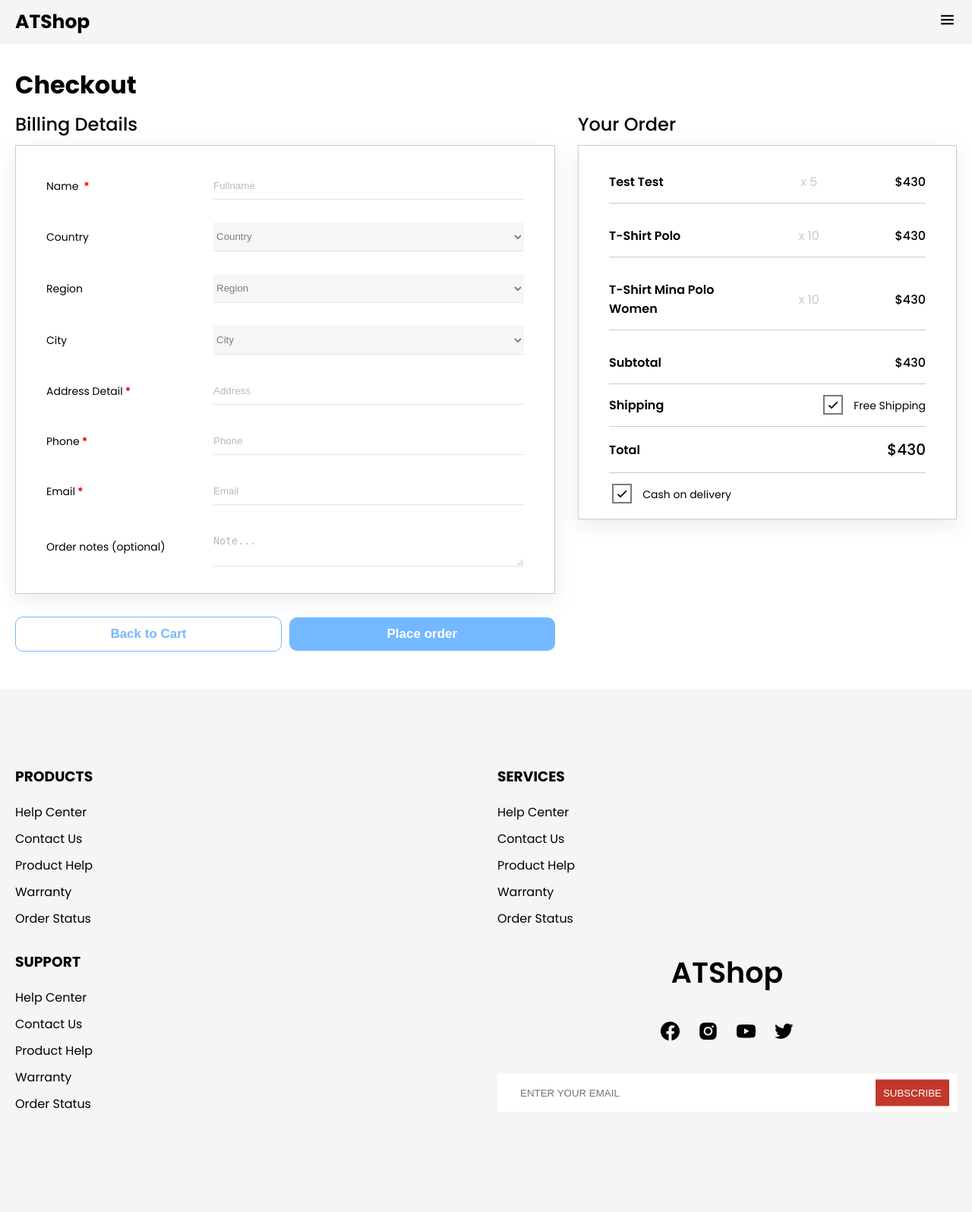
After one commit to duongHAUI/WebsiteBanHang_php_N5, a PHP site: page /WebsiteBanHang_php_N5/checkout in a window 1280 px wide. The commit adds this page. Shown: the whole page at 76% size. Run offline with PHP 8.4, Linux system fonts and the light colour scheme; some libraries are stand-ins or nearby versions.

Commit message:
add ui checkout + 404

```diff
--- a/css/app.css
+++ b/css/app.css
@@ -11,6 +11,7 @@
     --btn-bg: #000;
     --btn-border-color: #000;
     --btn-color: #fff;
+    --blue-color: #74b9ff;
 }
 
 * {
--- /dev/null
+++ b/css/checkout.css
@@ -0,0 +1,137 @@
+:root {
+    --btn-color: #fff;
+    --blue-color: #74b9ff;
+}
+.checkout {
+    margin-top: 30px;
+    margin-bottom: 30px;
+}
+
+.checkout-title {
+    font-size: 24px;
+    margin: 10px 0;
+    font-weight: 500;
+    text-transform: capitalize;
+}
+
+.checkout-content,
+.order-total {
+    padding: 20px 40px;
+    border: 1px solid #cacaca;
+    box-shadow: rgba(149, 157, 165, 0.2) 0px 8px 24px;
+}
+
+.star-red {
+    color: red;
+    margin-left: 3px;
+    font-weight: bold;
+}
+
+.field-item {
+    padding: 15px 0;
+    display: flex;
+    justify-content: flex-start;
+    align-items: center;
+}
+
+.field-item label {
+    display: inline-block;
+    width: 220px;
+    text-align: left;
+    font-size: 14px;
+}
+
+.field-item input,
+.field-item textarea,
+.field-item select {
+    flex: 1;
+    width: 100%;
+    padding: 10px 0;
+    border: none;
+    border-bottom: 1px solid #c9cacb;
+    opacity: 0.5;
+    transition: 0.5s;
+    color: #000!important;
+}
+
+.field-item input:focus,
+.field-item textarea:focus,
+.field-item select:focus {
+    border-bottom: 2px solid #000;
+    outline: none;
+}
+
+.line,
+.order-item {
+    border-bottom: 1px solid #c9cacb;
+    padding-bottom: 15px;
+    margin: 15px 0;
+    display: flex;
+    align-items: center;
+    justify-content: space-between;
+}
+
+.order-list {
+    display: flex;
+    flex-direction: column;
+}
+
+.order-item .order-item__name {
+    width: 150px;
+}
+
+.order-item .count {
+    color: #cacaca;
+}
+
+.order-item .order-price {
+    color: #000;
+    font-weight: 500;
+    text-align: right;
+}
+.price {
+    font-weight: 500;
+}
+.total-money {
+    font-weight: 500;
+    font-size: 20px;
+}
+.order-item__name,
+.order-total__title {
+    text-transform: capitalize;
+    font-weight: 600;
+    font-size: 16px;
+}
+
+.checkout-btn {
+    display: flex;
+    align-items: center;
+    justify-content: space-between;
+    margin-top: 30px;
+}
+
+.checkout-btn-item {
+    width: 100%;
+    padding: 12px 0;
+    text-align: center;
+    border-radius: 10px;
+    font-weight: 600;
+    font-size: 17px;
+}
+
+.back-to-cart {
+    background-color: transparent;
+    border: 1px solid var(--blue-color);
+    color: var(--blue-color);
+    margin-right: 10px;
+}
+
+.place-order {
+    border: none;
+    background-color: var(--blue-color);
+    color: var(--btn-color);
+}
+
+.cash label, .line label {
+    font-size: 14px !important;
+}
--- a/db/connectdb.php
+++ b/db/connectdb.php
@@ -1,7 +1,7 @@
 <?php
     $servername = "localhost";
     $username = "root";
-    $password = "";
+    $password = "1234";
     $dbname= "fashion_store";
 	$con = mysqli_connect($servername,$username, $password , $dbname);
 ?>
--- a/index.php
+++ b/index.php
@@ -17,6 +17,9 @@ switch ($request) {
     case '/product-detail' :
         require __DIR__ . '/views/product-detail.php';
         break;
+    case '/checkout' :
+        require __DIR__ . '/views/checkout.php';
+        break;
     default:
         http_response_code(404);
         require __DIR__ . '/views/404.php';
--- /dev/null
+++ b/views/checkout.php
@@ -0,0 +1,213 @@
+<!DOCTYPE html>
+<html lang="en">
+<head>
+    <meta charset="UTF-8">
+    <meta http-equiv="X-UA-Compatible" content="IE=edge">
+    <meta name="viewport" content="width=device-width, initial-scale=1.0">
+    <title>ATShop</title>
+    <link rel="preconnect" href="https://fonts.gstatic.com">
+    <link href="https://fonts.googleapis.com/css2?family=Poppins:ital,wght@0,100;0,200;0,300;0,400;0,500;0,600;0,700;0,800;0,900;1,100;1,200;1,300;1,400;1,500;1,600;1,700;1,900&display=swap" rel="stylesheet">
+    <!-- boxicons -->
+    <link href='https://unpkg.com/boxicons@2.0.7/css/boxicons.min.css' rel='stylesheet'>
+    <!-- app css -->
+    <link rel="stylesheet" href="./css/grid.css">
+    <link rel="stylesheet" href="./css/app.css">
+    <link rel="stylesheet" href="./css/checkout.css">
+</head>
+<body>
+    <?php
+        include("header.php");
+    ?>
+    <div class="checkout container">
+        <h1>Checkout</h1>
+        <form action="#">
+            <div class="row">
+                <div class="col-7 col-sm-12">
+                    <p class="checkout-title">billing details</p>
+                    <div class="checkout-content">
+                        <div class="field-item">
+                            <label for="">Name <span class="star-red">*</span></label>
+                            <input type="text" require placeholder="Fullname" name="fullname">
+                        </div>
+                        <div class="field-item">
+                            <label for="">Country</label>
+                            <select id="country" data-live-search='true' name="conutry">
+                                <option value="">Country</option>
+                            </select>
+                        </div>
+                        <div class="field-item">
+                            <label for="">Region</label>
+                            <select id="region" data-live-search='true' name="region">
+                                <option value="">Region</option>
+                            </select>
+                        </div>
+                        <div class="field-item">
+                            <label for="">City</label>
+                            <select id="city" data-live-search='true' name="city">
+                                <option value="">City</option>
+                            </select>
+                        </div>
+                        <div class="field-item">
+                            <label for="">Address Detail<span class="star-red">*</span></label>
+                            <input type="text" placeholder="Address" name="address">
+                        </div>
+                        <div class="field-item">
+                            <label for="">Phone<span class="star-red">*</span></label>
+                            <input type="text" require placeholder="Phone" name="phone">
+                        </div>
+                        <div class="field-item">
+                            <label for="">Email<span class="star-red">*</span></label>
+                            <input type="email" require placeholder="Email" name="email">
+                        </div>
+                        <div class="field-item">
+                            <label for="">Order notes (optional)</label>
+                            <textarea rows="2" placeholder="Note..." name="note"></textarea>
+                        </div>
+                    </div>
+                    <div class="checkout-btn">
+                        <button class="back-to-cart checkout-btn-item">Back to Cart</button>
+                        <button class="place-order checkout-btn-item">Place order</button>
+                    </div>
+                </div>
+                <div class="col-5 col-sm-12">
+                    <p class="checkout-title">your order</p>
+                    <div class="order-total">
+                        <div class="order-list">
+                            <div class="order-item">
+                                <p class="order-item__name">Test test</p>
+                                <p class="count">x 5</p>
+                                <p class="order-price">$430</p>
+                            </div>
+                            <div class="order-item">
+                                <p class="order-item__name">T-shirt Polo</p>
+                                <p class="count">x 10</p>
+                                <p class="order-price">$430</p>
+                            </div>
+                            <div class="order-item">
+                                <p class="order-item__name">t-shirt mina polo women</p>
+                                <p class="count">x 10</p>
+                                <p class="order-price">$430</p>
+                            </div>
+                        </div>
+                        <div class="line">
+                            <p class="order-total__title">subtotal</p>
+                            <p class="price">$430</p>
+                        </div>
+                        <div class="line">
+                            <p class="order-total__title">shipping</p>
+                            <div class="group-checkbox">
+                                <input type="checkbox" id="shipping" checked>
+                                <label for="shipping">
+                                    Free Shipping
+                                    <i class='bx bx-check'></i>
+                                </label>
+                            </div>
+                        </div>
+                        <div class="total-detail line">
+                            <p class="order-total__title">total</p>
+                            <p class="total-money">$430</p>
+                        </div>
+                        <div class="cash">
+                            <div class="group-checkbox">
+                                <input type="checkbox" id="cash" name="cashOnDelivert" checked>
+                                <label for="cash">
+                                    Cash on delivery
+                                    <i class='bx bx-check'></i>
+                                </label>
+                            </div>
+                        </div>
+                    </div>
+                </div>
+            </div>
+        </form>
+    </div>
+    <?php
+        include("footer.php");
+    ?>
+    <script src="https://cdnjs.cloudflare.com/ajax/libs/jquery/3.2.1/jquery.min.js"></script>
+    <script>
+        $(document).ready(function() {
+    //-------------------------------SELECT CASCADING-------------------------//
+    var selectedCountry = (selectedRegion = selectedCity = "");
+    // This is a demo API key for testing purposes. You should rather request your API key (free) from http://battuta.medunes.net/
+    var BATTUTA_KEY = "aefc663259804b9e59083ae65f383a1e";
+    // Populate country select box from battuta API
+    url =
+        "https://battuta.medunes.net/api/country/all/?key=" +
+        BATTUTA_KEY +
+        "&callback=?";
+
+    // EXTRACT JSON DATA.
+    $.getJSON(url, function(data) {
+        console.log(data);
+        $.each(data, function(index, value) {
+        // APPEND OR INSERT DATA TO SELECT ELEMENT.
+        $("#country").append(
+            '<option value="' + value.code + '">' + value.name + "</option>"
+        );
+        });
+    });
+    // Country selected --> update region list .
+    $("#country").change(function() {
+        selectedCountry = this.options[this.selectedIndex].text;
+        countryCode = $("#country").val();
+        // Populate country select box from battuta API
+        url =
+        "https://battuta.medunes.net/api/region/" +
+        countryCode +
+        "/all/?key=" +
+        BATTUTA_KEY +
+        "&callback=?";
+        $.getJSON(url, function(data) {
+        $("#region option").remove();
+        $('#region').append('<option value="">Please select your region</option>');
+        $.each(data, function(index, value) {
+            // APPEND OR INSERT DATA TO SELECT ELEMENT.
+            $("#region").append(
+            '<option value="' + value.region + '">' + value.region + "</option>"
+            );
+        });
+        });
+    });
+    // Region selected --> updated city list
+    $("#region").on("change", function() {
+        selectedRegion = this.options[this.selectedIndex].text;
+        // Populate country select box from battuta API
+        countryCode = $("#country").val();
+        region = $("#region").val();
+        url =
+        "https://battuta.medunes.net/api/city/" +
+        countryCode +
+        "/search/?region=" +
+        region +
+        "&key=" +
+        BATTUTA_KEY +
+        "&callback=?";
+        $.getJSON(url, function(data) {
+        console.log(data);
+        $("#city option").remove();
+        $('#city').append('<option value="">Please select your city</option>');
+        $.each(data, function(index, value) {
+            // APPEND OR INSERT DATA TO SELECT ELEMENT.
+            $("#city").append(
+            '<option value="' + value.city + '">' + value.city + "</option>"
+            );
+        });
+        });
+    });
+    // city selected --> update location string
+    $("#city").on("change", function() {
+        selectedCity = this.options[this.selectedIndex].text;
+        // $("#location").html(
+        // "Locatation: Country: " +
+        //     selectedCountry +
+        //     ", Region: " +
+        //     selectedRegion +
+        //     ", City: " +
+        //     selectedCity
+        // );
+    });
+    });
+    </script>
+</body>
+</html>
--- a/views/header.php
+++ b/views/header.php
@@ -60,7 +60,7 @@
                     <ul class="user-menu">
                         <li><a href="#"><i class='bx bx-bell'></i></a></li>
                         <li><a href="#"><i class='bx bx-user-circle'></i></a></li>
-                        <li><a href="#"><i class='bx bx-cart'></i></a></li>
+                        <li><a href="./checkout"><i class='bx bx-cart'></i></a></li>
                     </ul>
                 </div>
             </div>
@@ -69,7 +69,7 @@
             <div class="bg-second">
                 <div class="bottom-header container">
                     <ul class="main-menu">
-                        <li><a href="#">home</a></li>
+                        <li><a href="./">home</a></li>
                         <!-- mega menu -->
                         <li class="mega-dropdown">
                             <a href="./products.html">Shop<i class='bx bxs-chevron-down'></i></a>
--- a/views/index.php
+++ b/views/index.php
@@ -183,7 +183,7 @@
                 </div>
             </div>
             <div class="section-footer">
-                <a href="./products.php" class="btn-flat btn-hover">view all</a>
+                <a href="./products" class="btn-flat btn-hover">view all</a>
             </div>
         </div>
     </div>
@@ -247,7 +247,7 @@
                 </div>
             </div>
             <div class="section-footer">
-                <a href="products.php" class="btn-flat btn-hover">view all</a>
+                <a href="./products" class="btn-flat btn-hover">view all</a>
             </div>
         </div>
     </div>
--- a/views/product-detail.php
+++ b/views/product-detail.php
@@ -243,7 +243,7 @@
     <!-- end product-detail content -->
 
     <?php
-        include("./footer.php");
+        include("footer.php");
     ?>
 
     <!-- app js -->
```
Also changed, not shown: views/404.php (added, +92 -0 lines).
